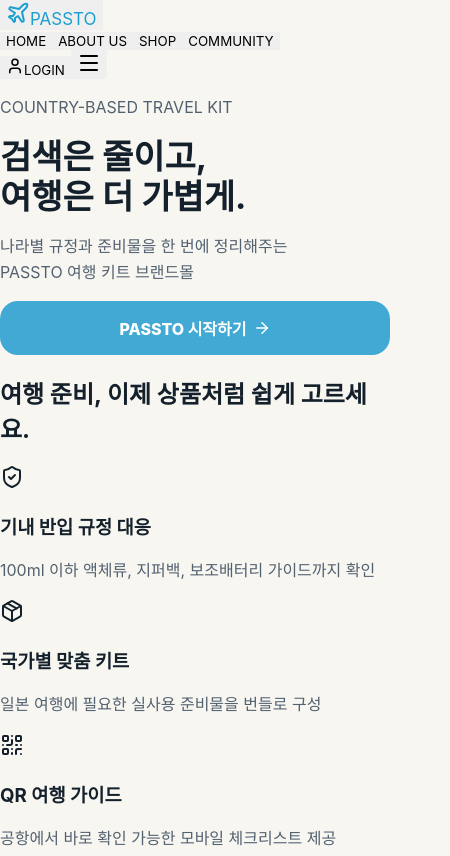
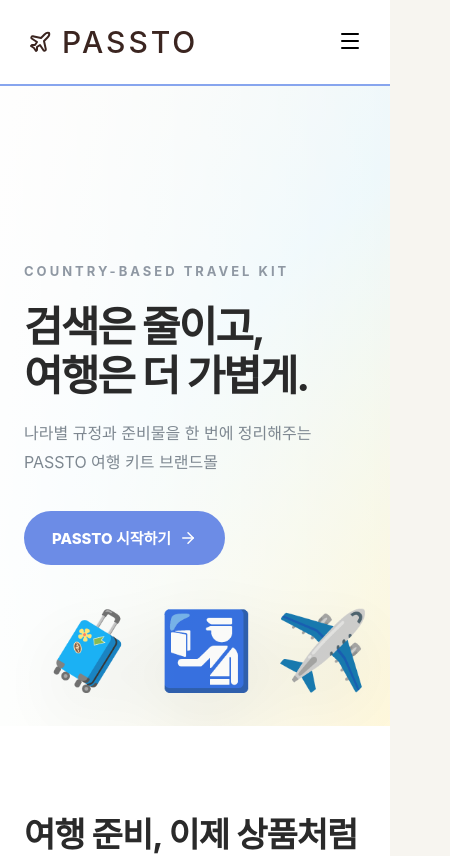
Before and after one commit to hoon120735-hash/passto-mvp, a React (Vite) app: page / in a window 390 px wide. Shown: the top 856 px of the page, 450 px wide, since content can reach past the window. Built offline with nearby package versions, Linux system fonts and the light colour scheme.

Commit message:
Update style.css

```diff
--- a/src/style.css
+++ b/src/style.css
@@ -5,325 +5,572 @@
 body {
   margin: 0;
   font-family: Pretendard, -apple-system, BlinkMacSystemFont, "Segoe UI", sans-serif;
-  background: #f8f6f1;
-  color: #14202b;
+  color: #2a2a2a;
+  background: #f7f5f0;
+}
+
+button,
+input {
+  font-family: inherit;
 }
 
 button {
-  font-family: inherit;
   cursor: pointer;
-  border: none;
 }
 
-.app {
-  min-height: 100vh;
-  display: flex;
-  justify-content: center;
-  padding: 24px;
-}
-
-.phone {
-  width: 390px;
-  min-height: 820px;
-  background: #fffefa;
-  border-radius: 34px;
-  box-shadow: 0 18px 50px rgba(20, 32, 43, 0.12);
-  overflow: hidden;
-  position: relative;
-  padding-bottom: 96px;
-}
-
-.header {
-  height: 62px;
-  padding: 0 18px;
+.site-header {
+  height: 86px;
+  background: rgba(255, 255, 255, 0.96);
+  border-bottom: 2px solid #87a5ee;
   display: flex;
   align-items: center;
   justify-content: space-between;
+  padding: 0 56px;
+  position: sticky;
+  top: 0;
+  z-index: 20;
 }
 
 .logo {
-  color: #1b9fd1;
-  font-size: 17px;
+  display: flex;
+  align-items: center;
+  gap: 10px;
+  background: none;
+  border: none;
+  font-size: 30px;
+  letter-spacing: 3px;
+  font-weight: 500;
+  color: #3b2520;
 }
 
-.content {
-  padding: 18px 24px;
+.site-header nav {
+  display: flex;
+  gap: 38px;
 }
 
-h1 {
-  font-size: 34px;
-  line-height: 1.2;
-  margin: 12px 0;
+.site-header nav button {
+  background: none;
+  border: none;
+  color: #555;
+  font-size: 15px;
+  letter-spacing: 1px;
 }
 
-h1 span {
-  color: #2ea8d6;
+.login-mini {
+  border: 1px solid #ddd;
+  background: white;
+  padding: 10px 18px;
+  border-radius: 999px;
+  display: flex;
+  gap: 8px;
+  align-items: center;
 }
 
-p {
-  color: #526170;
-  line-height: 1.6;
+.mobile-menu {
+  display: none;
+  border: none;
+  background: none;
 }
 
-.hero-visual {
-  height: 270px;
-  background: linear-gradient(180deg, #dff4fb 0%, #fff7ca 100%);
-  margin: 0 18px;
-  border-radius: 28px;
+.intro-hero,
+.home-hero {
+  min-height: 680px;
+  background:
+    linear-gradient(to right, rgba(255,255,255,0.9), rgba(255,255,255,0.25)),
+    linear-gradient(135deg, #f8f6f1 0%, #e8f6fa 45%, #fff5cf 100%);
+  display: flex;
+  align-items: center;
+  padding: 90px 12%;
   position: relative;
   overflow: hidden;
 }
 
-.cloud {
-  width: 92px;
-  height: 30px;
-  background: white;
-  border-radius: 999px;
+.intro-hero::after,
+.home-hero::after {
+  content: "🧳  🛂  ✈️";
   position: absolute;
-  left: 28px;
-  top: 28px;
+  right: 10%;
+  bottom: 15%;
+  font-size: 150px;
+  opacity: 0.9;
+  filter: drop-shadow(0 24px 40px rgba(0,0,0,0.1));
 }
 
-.plane {
-  position: absolute;
-  right: 64px;
-  top: 72px;
-  color: #55acd2;
-  transform: rotate(-18deg);
+.intro-overlay,
+.home-copy {
+  max-width: 640px;
+  position: relative;
+  z-index: 2;
 }
 
-.suitcase {
-  position: absolute;
-  left: 42px;
-  bottom: 34px;
-  font-size: 92px;
+.eyebrow {
+  color: #8f98a3;
+  letter-spacing: 3px;
+  font-size: 13px;
+  font-weight: 700;
 }
 
-.passport {
-  position: absolute;
-  right: 70px;
-  bottom: 58px;
-  background: #1d3245;
-  color: #fddb27;
-  border-radius: 14px;
-  padding: 18px 14px;
-  font-size: 11px;
-  text-align: center;
-  transform: rotate(-8deg);
+h1 {
+  font-size: 58px;
+  line-height: 1.18;
+  margin: 18px 0;
+  letter-spacing: -2px;
 }
 
-.qr-box {
-  position: absolute;
-  right: 24px;
-  bottom: 38px;
-  width: 86px;
-  height: 98px;
-  border-radius: 22px;
+h2 {
+  font-size: 34px;
+  margin: 12px 0 28px;
+  letter-spacing: -1px;
+}
+
+h3 {
+  margin: 10px 0;
+}
+
+p {
+  color: #7d8790;
+  line-height: 1.8;
+}
+
+.primary-btn,
+.secondary-btn,
+.kakao-btn {
+  height: 54px;
+  padding: 0 28px;
+  border-radius: 999px;
+  font-size: 15px;
+  font-weight: 800;
+  border: none;
+  margin-top: 18px;
+}
+
+.primary-btn {
+  background: #6c8ce6;
+  color: white;
+  display: inline-flex;
+  align-items: center;
+  gap: 8px;
+}
+
+.secondary-btn {
   background: white;
+  color: #333;
+  border: 1px solid #ddd;
+}
+
+.kakao-btn {
+  background: #fddb27;
+  color: #2a2a2a;
+  width: 100%;
+}
+
+.simple-section,
+.best-section,
+.about-section,
+.result-section,
+.empty-section,
+.detail-page,
+.cart-page,
+.checkout-page,
+.complete-page,
+.guide-page {
+  padding: 90px 12%;
+  background: #fff;
+}
+
+.feature-grid,
+.about-grid,
+.guide-grid {
+  display: grid;
+  grid-template-columns: repeat(3, 1fr);
+  gap: 28px;
+}
+
+.feature-grid div,
+.about-grid div,
+.guide-grid div {
+  background: #fafafa;
+  padding: 34px;
+  border-radius: 4px;
+  min-height: 180px;
+}
+
+.feature-grid svg {
+  color: #6c8ce6;
+}
+
+.auth-page {
+  min-height: calc(100vh - 86px);
+  display: flex;
+  justify-content: center;
+  align-items: center;
+  padding: 80px 20px;
+  background:
+    linear-gradient(135deg, rgba(255,255,255,0.92), rgba(255,255,255,0.7)),
+    linear-gradient(135deg, #f8f6f1, #e8f6fa, #fff5cf);
+}
+
+.auth-card {
+  width: 430px;
+  background: white;
+  padding: 48px;
+  border-radius: 6px;
+  box-shadow: 0 24px 60px rgba(0,0,0,0.08);
+}
+
+.auth-card input,
+.payment-form input {
+  width: 100%;
+  height: 52px;
+  margin-top: 12px;
+  padding: 0 16px;
+  border: 1px solid #ddd;
+  outline: none;
+}
+
+.auth-card .primary-btn,
+.auth-card .secondary-btn {
+  width: 100%;
+}
+
+.search-area {
+  width: 640px;
+  max-width: 100%;
+  height: 68px;
+  background: white;
+  border: 1px solid #ddd;
+  display: flex;
+  align-items: center;
+  gap: 14px;
+  padding: 0 14px 0 22px;
+  margin-top: 36px;
+  box-shadow: 0 18px 40px rgba(0,0,0,0.06);
+}
+
+.search-area input {
+  flex: 1;
+  height: 100%;
+  border: none;
+  outline: none;
+  font-size: 17px;
+}
+
+.search-area button {
+  width: 110px;
+  height: 46px;
+  background: #6c8ce6;
+  color: white;
+  border: none;
+  font-weight: 800;
+}
+
+.product-result {
+  display: grid;
+  grid-template-columns: 420px 1fr;
+  gap: 56px;
+  align-items: center;
+  margin-top: 40px;
+}
+
+.product-image,
+.detail-img,
+.best-img,
+.cart-img {
+  background: #f8f6f1;
   display: flex;
   align-items: center;
   justify-content: center;
 }
 
-.search-box {
-  display: flex;
-  gap: 8px;
-  margin: 24px 0 18px;
-  background: white;
-  border: 1px solid #dfe8ee;
-  border-radius: 22px;
-  padding: 8px;
+.product-image {
+  height: 420px;
+  font-size: 150px;
 }
 
-.search-box input {
-  flex: 1;
-  border: none;
-  outline: none;
-  padding: 0 12px;
-  font-size: 15px;
-  background: transparent;
+.product-info {
+  max-width: 560px;
 }
 
-.search-box button {
-  width: 78px;
-  height: 42px;
-  border-radius: 16px;
-  background: #42a9d4;
-  color: white;
+.badge {
+  display: inline-block;
+  background: #eef3ff;
+  color: #6c8ce6;
+  padding: 8px 14px;
+  border-radius: 999px;
   font-weight: 800;
 }
 
-.trust-row {
+.tag-row {
   display: flex;
-  justify-content: space-between;
-  margin: 30px 0;
+  flex-wrap: wrap;
+  gap: 10px;
+  margin: 22px 0;
 }
 
-.trust-row div {
-  width: 31%;
-  text-align: center;
-  font-size: 12px;
-  color: #526170;
+.tag-row span {
+  background: #f4f4f4;
+  padding: 9px 14px;
+  border-radius: 999px;
+  color: #666;
 }
 
-.trust-row svg {
-  color: #1b9fd1;
-  margin-bottom: 8px;
+.price {
+  display: flex;
+  align-items: baseline;
+  gap: 16px;
+  margin: 18px 0;
 }
 
-.search-result-card,
-.empty-result-card,
-.reason-card,
-.cart-card,
-.qr-included {
-  background: white;
-  border: 1px solid #e3e8ee;
-  border-radius: 28px;
-  padding: 20px;
-  margin-top: 22px;
+.price strong {
+  font-size: 28px;
 }
 
-.result-badge {
-  display: inline-block;
-  background: #e8f8fc;
-  color: #2ea8d6;
-  border-radius: 999px;
-  padding: 7px 12px;
-  font-size: 12px;
-  font-weight: 900;
-  margin-bottom: 12px;
+.price del {
+  color: #999;
 }
 
-.result-image {
-  width: 86px;
-  height: 86px;
-  border-radius: 26px;
-  background: linear-gradient(180deg, #e8f8fc, #fff5d6);
+.empty-section {
+  text-align: center;
+  background: #fafafa;
+}
+
+.best-section {
+  text-align: center;
+  background: #fff;
+}
+
+.best-card {
+  width: 360px;
+  margin: 40px auto 0;
+  cursor: pointer;
+}
+
+.best-img {
+  height: 360px;
+  font-size: 90px;
+}
+
+.center-price {
+  justify-content: center;
+}
+
+.about-section {
+  background: #f7f5f0;
+}
+
+.about-grid {
+  grid-template-columns: repeat(2, 1fr);
+}
+
+.detail-page {
+  display: grid;
+  grid-template-columns: 1fr 1fr;
+  gap: 64px;
+  align-items: start;
+}
+
+.detail-img {
+  height: 620px;
+  font-size: 180px;
+}
+
+.detail-info h1 {
+  font-size: 48px;
+}
+
+.detail-box {
+  border-top: 1px solid #ddd;
+  padding-top: 24px;
+  margin-top: 26px;
+}
+
+.detail-box li {
+  margin: 10px 0;
+  color: #69727b;
+}
+
+.cart-layout,
+.checkout-grid {
+  display: grid;
+  grid-template-columns: 1fr 380px;
+  gap: 40px;
+}
+
+.cart-item {
+  display: grid;
+  grid-template-columns: 140px 1fr 130px;
+  gap: 24px;
+  align-items: center;
+  background: white;
+  border: 1px solid #e5e5e5;
+  padding: 26px;
+}
+
+.cart-img {
+  height: 140px;
+  font-size: 60px;
+}
+
+.qty-box {
   display: flex;
   align-items: center;
   justify-content: center;
-  font-size: 44px;
-  margin-bottom: 14px;
+  gap: 14px;
+  border: 1px solid #ddd;
+  height: 46px;
 }
 
-.empty-result-card {
+.qty-box button {
+  background: none;
+  border: none;
+}
+
+.order-box {
+  background: #fafafa;
+  border: 1px solid #e5e5e5;
+  padding: 30px;
+}
+
+.order-box p {
+  display: flex;
+  justify-content: space-between;
+}
+
+.total {
+  font-size: 20px;
+}
+
+.payment-form {
+  background: white;
+  border: 1px solid #e5e5e5;
+  padding: 34px;
+}
+
+.pay-option {
+  width: 100%;
+  height: 52px;
+  background: white;
+  border: 1px solid #ddd;
+  margin-top: 10px;
+  text-align: left;
+  padding: 0 16px;
+}
+
+.complete-page {
+  min-height: 620px;
   text-align: center;
 }
 
-.empty-result-card .result-image {
-  margin: 0 auto 14px;
+.complete-page svg {
+  color: #4fc06d;
 }
 
-.chip-row {
-  display: flex;
-  flex-wrap: wrap;
-  gap: 6px;
+.guide-page {
+  min-height: 600px;
 }
 
-.chip-row span {
-  background: #f1f7fa;
-  border-radius: 999px;
-  padding: 7px 10px;
-  font-size: 11px;
-  color: #526170;
+.footer {
+  background: white;
+  border-top: 2px solid #87a5ee;
+  padding: 70px 12%;
+  color: #9aa0a6;
 }
 
-.price-line {
+.footer-nav {
+  display: flex;
+  gap: 36px;
+  margin-bottom: 80px;
+  letter-spacing: 2px;
+}
+
+.footer-main {
   display: flex;
   justify-content: space-between;
-  margin: 24px 0;
+  gap: 40px;
 }
 
-.primary-btn,
-.secondary-btn {
-  width: 100%;
-  height: 54px;
-  border-radius: 18px;
-  font-size: 16px;
-  font-weight: 800;
-  margin-top: 12px;
+.footer-logo {
+  font-size: 30px;
+  color: #3b2520;
+  letter-spacing: 3px;
+  display: flex;
+  gap: 10px;
+  align-items: center;
+  margin-bottom: 28px;
 }
 
-.primary-btn {
-  background: #42a9d4;
-  color: white;
+.socials {
   display: flex;
-  align-items: center;
-  justify-content: center;
-  gap: 6px;
+  gap: 24px;
+  font-size: 28px;
+  color: black;
 }
 
-.secondary-btn {
-  background: white;
-  color: #14202b;
-  border: 1px solid #dfe8ee;
+@media (max-width: 900px) {
+  .site-header {
+    padding: 0 22px;
   }
 
-.bottom-nav {
-  position: absolute;
-  bottom: 18px;
-  left: 18px;
-  right: 18px;
-  height: 72px;
-  background: white;
-  border: 1px solid #e3e8ec;
-  border-radius: 30px;
-  display: flex;
-  justify-content: space-around;
-  align-items: center;
+  .site-header nav,
+  .login-mini {
+    display: none;
   }
 
-.bottom-nav button {
-  background: transparent;
-  color: #68727d;
-  font-size: 12px;
+  .mobile-menu {
+    display: block;
   }
 
-.cart-card {
-  display: grid;
-  grid-template-columns: 76px 1fr 70px;
-  gap: 12px;
-  align-items: center;
+  h1 {
+    font-size: 42px;
   }
 
-.thumb {
-  height: 76px;
-  border-radius: 18px;
-  background: #e8f8fc;
-  display: flex;
-  align-items: center;
-  justify-content: center;
-  font-size: 32px;
+  .intro-hero,
+  .home-hero {
+    padding: 70px 24px;
+    min-height: 640px;
   }
 
-.qr-included {
-  display: flex;
-  gap: 14px;
-  background: #e8f8fc;
+  .intro-hero::after,
+  .home-hero::after {
+    right: 20px;
+    bottom: 30px;
+    font-size: 76px;
   }
 
-.complete {
-  background: linear-gradient(180deg, #ffffff, #fff7d8);
+  .simple-section,
+  .best-section,
+  .about-section,
+  .result-section,
+  .empty-section,
+  .detail-page,
+  .cart-page,
+  .checkout-page,
+  .complete-page,
+  .guide-page {
+    padding: 70px 24px;
   }
 
-.center {
-  text-align: center;
-  padding-top: 70px;
+  .feature-grid,
+  .about-grid,
+  .guide-grid,
+  .product-result,
+  .detail-page,
+  .cart-layout,
+  .checkout-grid {
+    grid-template-columns: 1fr;
   }
 
-.finish-visual {
-  font-size: 54px;
-  margin-top: 30px;
+  .product-image,
+  .detail-img {
+    height: 360px;
+    font-size: 100px;
   }
 
-@media (max-width: 480px) {
-  .app {
-    padding: 0;
+  .cart-item {
+    grid-template-columns: 1fr;
   }
 
-  .phone {
-    width: 100%;
-    min-height: 100vh;
-    border-radius: 0;
+  .footer-main {
+    flex-direction: column;
   }
 }
```
Lines whose indentation alone changed are shown as unchanged.
